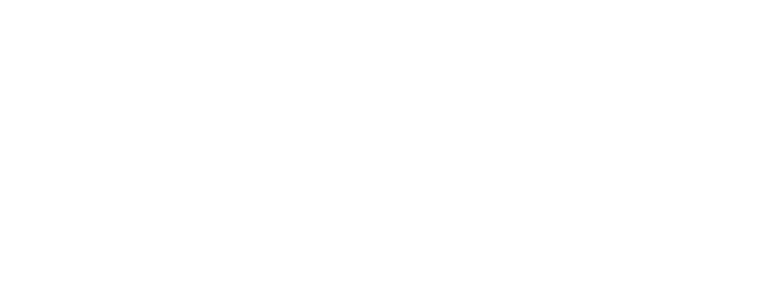
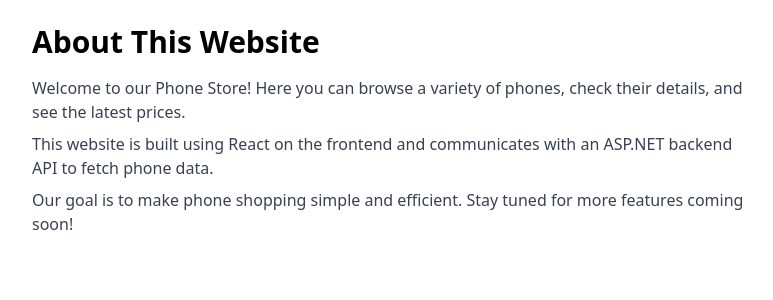
Before and after one commit to RAPHJID/PhoneStoreUI, a React (Create React App) app: page /about in a window 1280 px wide. Before the commit this address had no page. Shown: the top 300 px of the page, without its empty margins (248-1021 px from the left). Built offline with nearby package versions, Linux system fonts and the light colour scheme; the HTML template or start-up script is replaced by a standard one.

Commit message:
fet : added about page and routes

```diff
--- a/src/App.js
+++ b/src/App.js
@@ -1,14 +1,17 @@
+
 import React from "react";
 import { BrowserRouter as Router, Routes, Route } from "react-router-dom";
 import Phones from "./pages/Phones";
+import PhoneDetails from "./pages/PhoneDetails";
+import About from "./pages/About";
 
 function App() {
   return (
     <Router>
       <Routes>
-        {/* Only render Phones when URL is /phones */}
-        <Route path="/phones" element={<Phones />} />
-        <Route path="/" element={<h1 className="text-center mt-10">Welcome Home</h1>} />
+        <Route path="/" element={<Phones />} />
+        <Route path="/phones/:id" element={<PhoneDetails />} />
+        <Route path="/about" element={<About />} />
       </Routes>
     </Router>
   );
--- /dev/null
+++ b/src/pages/About.jsx
@@ -0,0 +1,23 @@
+import React from "react";
+
+const About = () => {
+  return (
+    <div className="p-6 max-w-3xl mx-auto">
+      <h1 className="text-3xl font-bold mb-4">About This Website</h1>
+      <p className="text-gray-700 mb-2">
+        Welcome to our Phone Store! Here you can browse a variety of phones,
+        check their details, and see the latest prices.
+      </p>
+      <p className="text-gray-700 mb-2">
+        This website is built using React on the frontend and communicates with
+        an ASP.NET backend API to fetch phone data.
+      </p>
+      <p className="text-gray-700">
+        Our goal is to make phone shopping simple and efficient. Stay tuned for
+        more features coming soon!
+      </p>
+    </div>
+  );
+};
+
+export default About;
--- a/src/pages/Phones.jsx
+++ b/src/pages/Phones.jsx
@@ -1,9 +1,11 @@
 import React, { useEffect, useState } from "react";
+import { useNavigate } from "react-router-dom";
 
 const Phones = () => {
   const [phones, setPhones] = useState([]);
   const [loading, setLoading] = useState(true);
   const [error, setError] = useState(null);
+  const navigate = useNavigate();
 
   useEffect(() => {
     const fetchPhones = async () => {
@@ -33,7 +35,8 @@ const Phones = () => {
       {phones.map((phone) => (
         <div
           key={phone.id}
-          className="border rounded-lg p-4 shadow hover:shadow-lg transition"
+          className="border rounded-lg p-4 shadow hover:shadow-lg transition cursor-pointer"
+          onClick={() => navigate(`/phones/${phone.id}`)}
         >
           {phone.imageUrl ? (
             <img
@@ -50,9 +53,7 @@ const Phones = () => {
           <p className="text-sm text-gray-600">{phone.brand}</p>
           <p className="text-sm">{phone.description || "No description"}</p>
           <p className="text-lg font-semibold mt-2">Price: ${phone.price}</p>
-          <p className="text-sm mt-1">
-            Stock: {phone.stockQuantity}
-          </p>
+          <p className="text-sm mt-1">Stock: {phone.stockQuantity}</p>
         </div>
       ))}
     </div>
```
